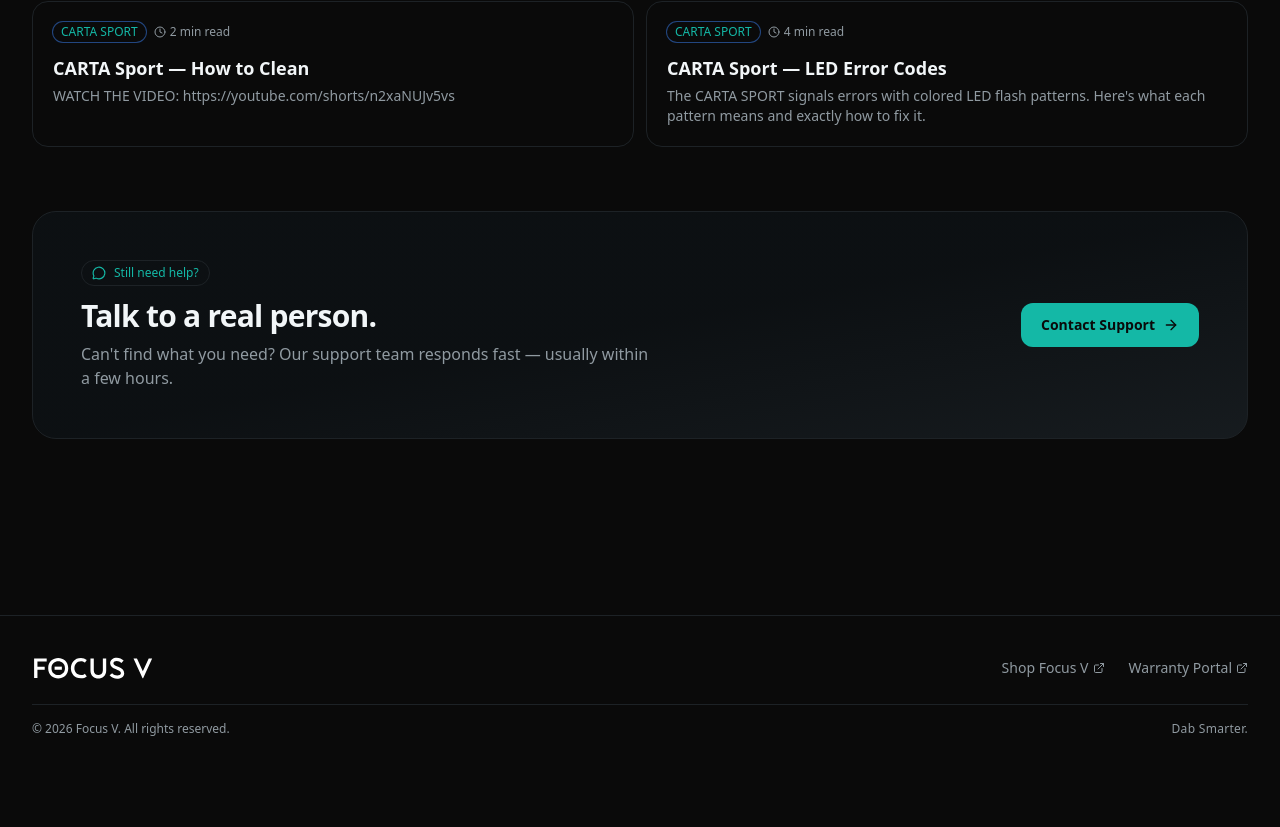
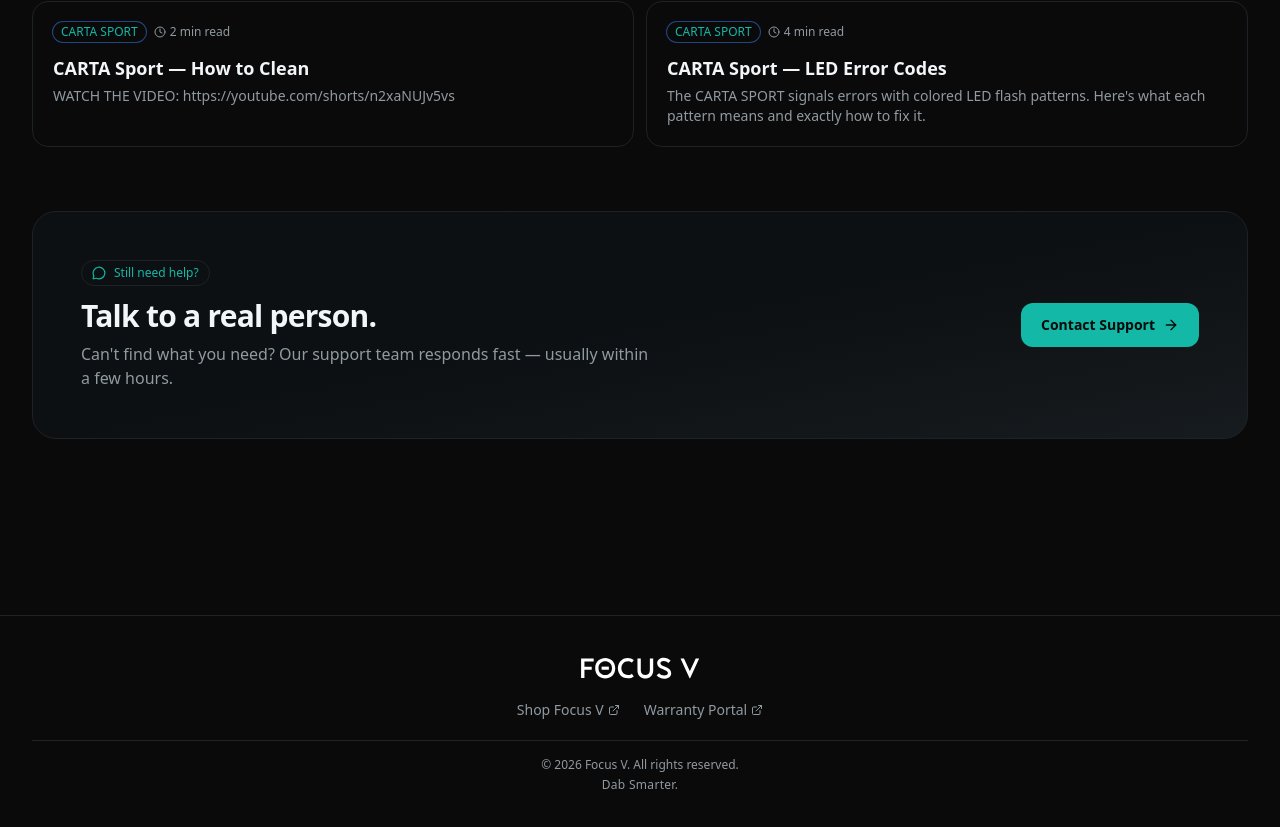
Before and after one commit to samjurist7/focusv-help, a Next.js app: page / in a window 1280 px wide. Shown: the part 2077-2904 px from the top of the page. Before the commit the page ends 2854 px from the top, so only its background shows below. Built offline with nearby package versions, Linux system fonts and the light colour scheme.

Commit message:
fix: center footer — logo, links, copyright, and Dab Smarter all centered

```diff
--- a/components/Layout.tsx
+++ b/components/Layout.tsx
@@ -259,12 +259,9 @@ function Header() {
 function Footer() {
   return (
     <footer className="mt-24 border-t border-border bg-card/30">
-      <div className="mx-auto flex max-w-7xl flex-col gap-6 px-4 py-10 sm:px-6 lg:px-8">
-        <div className="flex flex-col items-start gap-4 md:flex-row md:items-center md:justify-between">
-          <div className="flex items-center gap-3">
+      <div className="mx-auto flex max-w-7xl flex-col items-center gap-5 px-4 py-10 text-center sm:px-6 lg:px-8">
         <Logo />
-          </div>
-          <div className="flex flex-wrap items-center gap-x-6 gap-y-2 text-sm text-muted-foreground">
+        <div className="flex flex-wrap items-center justify-center gap-x-6 gap-y-2 text-sm text-muted-foreground">
           <a
             href="https://focusv.com"
             className="inline-flex items-center gap-1 transition-colors hover:text-foreground"
@@ -282,8 +279,7 @@ function Footer() {
             Warranty Portal <ExternalLink className="h-3 w-3" />
           </a>
         </div>
-        </div>
-        <div className="flex flex-col gap-1 border-t border-border pt-4 sm:flex-row sm:items-center sm:justify-between">
+        <div className="border-t border-border w-full pt-4 flex flex-col items-center gap-1">
           <div className="text-xs text-muted-foreground">
             © {new Date().getFullYear()} Focus V. All rights reserved.
           </div>
```
Lines whose indentation alone changed are shown as unchanged.
